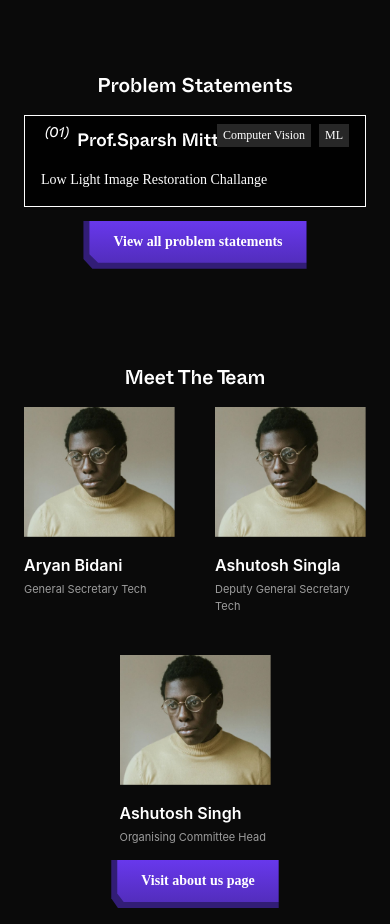
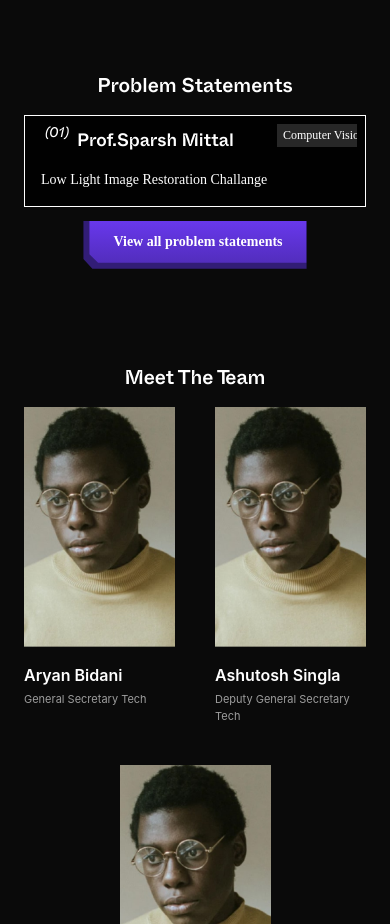
Before and after one commit to LifeAyush/techshila, a React (Create React App) app: page / in a window 390 px wide. Shown: the part 1920-2844 px from the top of the page. Built offline with nearby package versions, Linux system fonts and the light colour scheme.

Commit message:
tags and team bug fixes

```diff
--- a/src/Components/Team/team.css
+++ b/src/Components/Team/team.css
@@ -2,6 +2,8 @@
   display: flex;
   flex-direction: row;
   align-items: flex-start;
+  justify-content: center;
+  flex-wrap: wrap;
   gap: 120px;
   position: relative;
   z-index: 6;
@@ -15,6 +17,7 @@
 }
 .team-card-img {
   width: 100%;
+  height: 240px;
   object-fit: cover;
 }
 .team-card-content {
@@ -68,8 +71,6 @@
 }
 @media screen and (max-width: 800px) {
   .team-flex {
-    flex-wrap: wrap;
-    justify-content: center;
     gap: 50px;
   }
   .team-card-socials {
--- a/src/Pages/ProblemStatements/problemStatements.css
+++ b/src/Pages/ProblemStatements/problemStatements.css
@@ -52,14 +52,9 @@
   gap: 8px;
   align-items: center;
   justify-content: flex-start;
-  flex-wrap: wrap;
 }
 .ps-tag {
-  display: flex;
-  flex-direction: column;
-  align-items: flex-start;
   padding: 4px 8px;
-  gap: 10px;
   background: #272727;
   font-family: "Outfit";
   font-style: normal;
@@ -102,6 +97,15 @@
     position: absolute;
     right: 16px;
     top: 28px;
+    width: auto;
+    max-width: 80px;
+    overflow-x: scroll;
+  }
+  .ps-tags::-webkit-scrollbar {
+    display: none;
+  }
+  .ps-tag {
+    white-space: nowrap;
   }
 }
 @media screen and (max-width: 500px) {
@@ -137,6 +141,7 @@
   }
   .ps-tags {
     top: 8px;
+    right: 8px;
   }
   .ps-tag {
     padding: 2px 6px;
```
